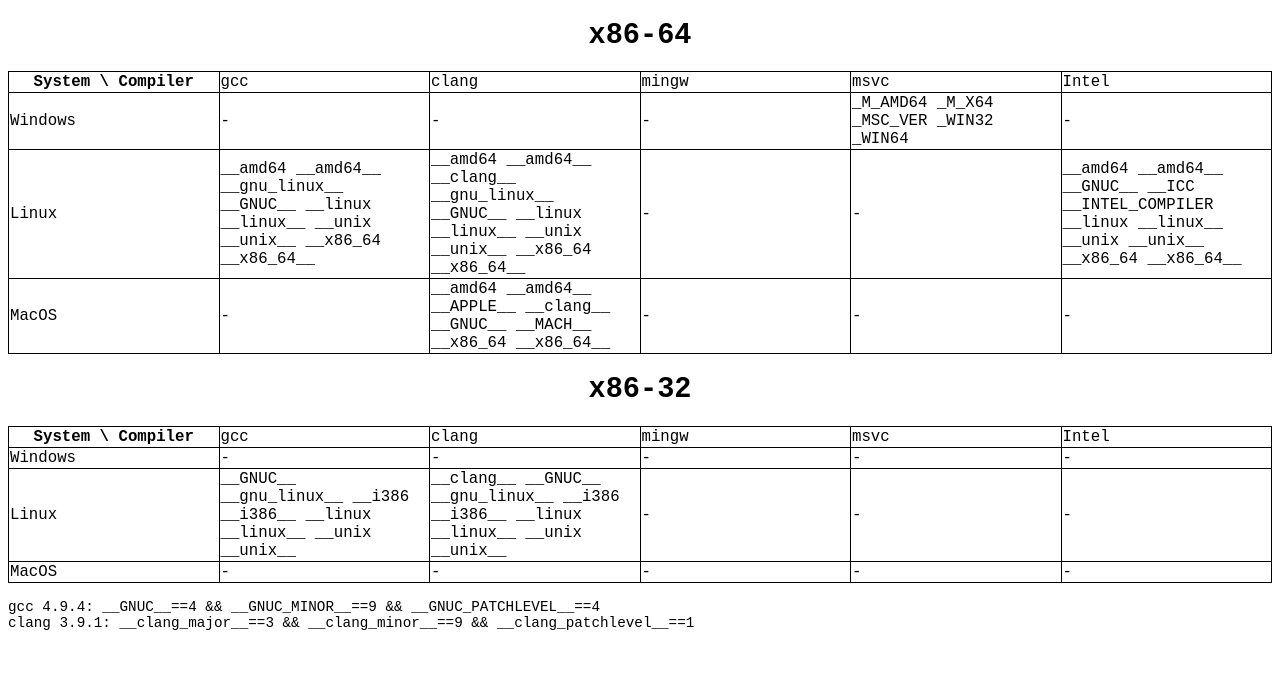
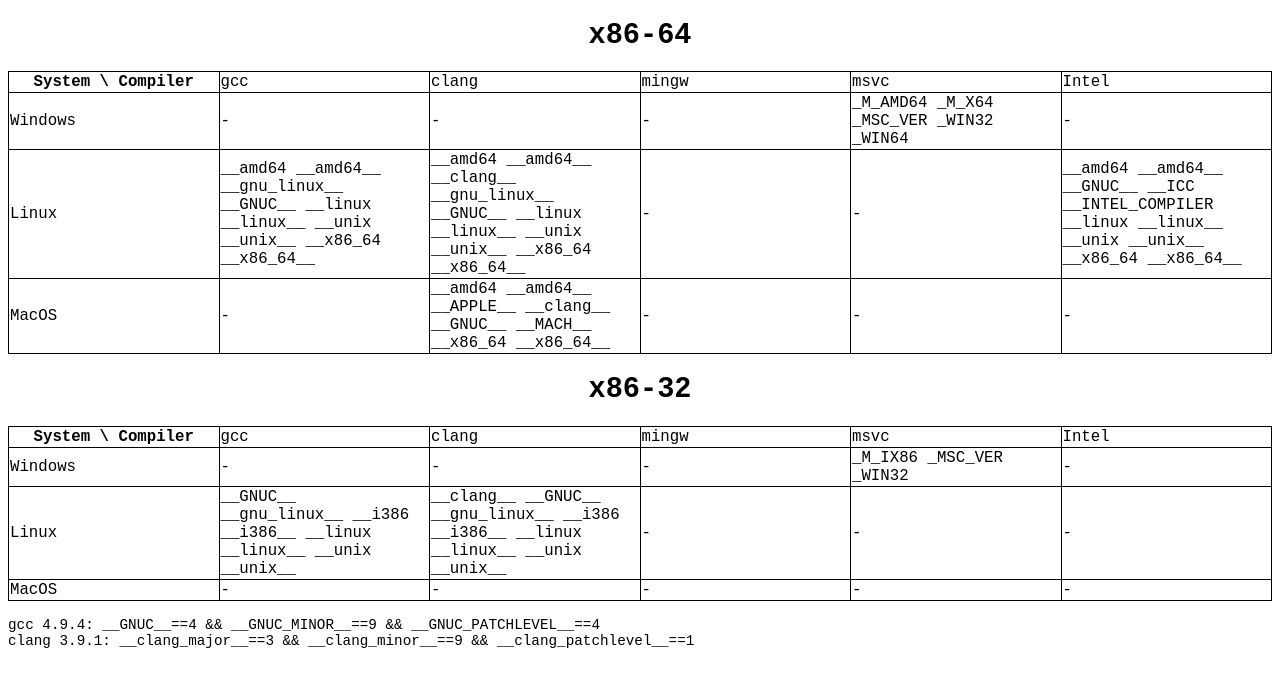
Before and after one commit to rnew/rnew.github.io, a plain HTML site: page index.html in a window 1280 px wide. Drawn offline with Linux system fonts and the light colour scheme.

Commit message:
Add x86-32 msvc

```diff
--- a/index.html
+++ b/index.html
@@ -58,7 +58,7 @@
 <td>-</td><!-- gcc -->
 <td>-</td><!-- clang -->
 <td>-</td><!-- mingw -->
-<td>-</td><!-- msvc -->
+<td>_M_IX86 _MSC_VER _WIN32</td><!-- msvc -->
 <td>-</td><!-- Intel -->
 </tr>
 <tr>
```
